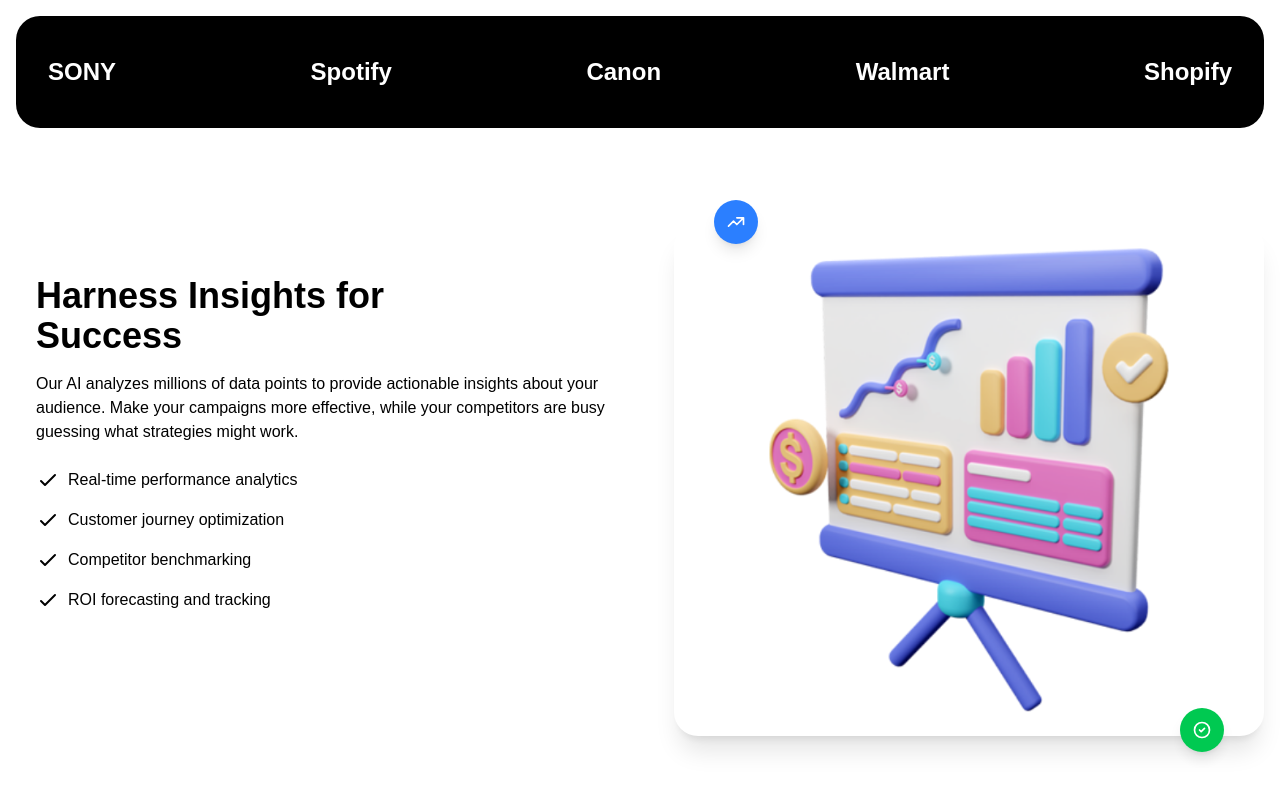
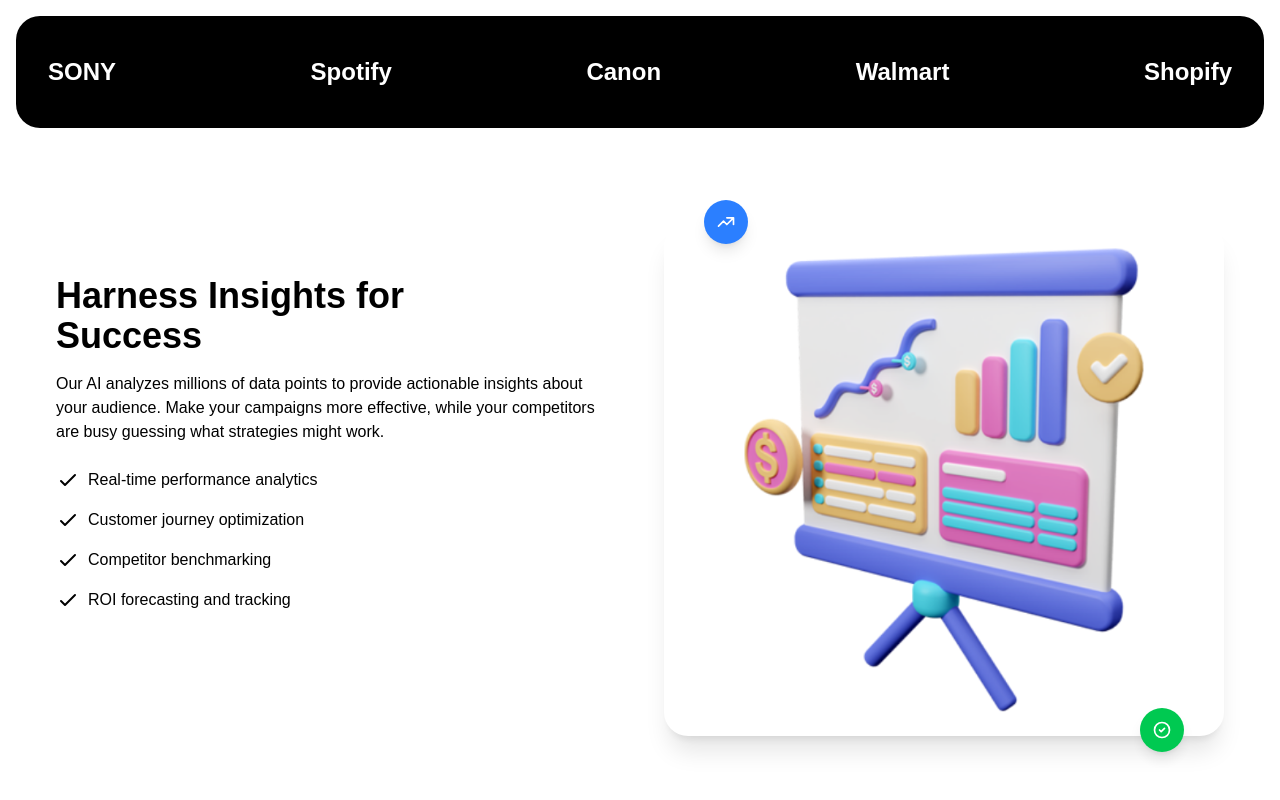
Before and after one commit to Ashan-Wijesinghe-997/Mint_Ai, a Next.js app in the folder frontend/: page / in a window 1280 px wide. Shown: the part 797-1597 px from the top of the page. Built offline with nearby package versions, Linux system fonts and the light colour scheme.

Commit message:
Increase gap

```diff
--- a/frontend/components/InsightSection.jsx
+++ b/frontend/components/InsightSection.jsx
@@ -4,7 +4,7 @@ import Board from "@/components/Assets/Board.png";
 
 export default function InsightSection() {
   return (
-    <section className="py-16 md:py-24 px-4 bg-gradient-to-br from-accent/50 to-white ml-5">
+    <section className="py-16 md:py-24 px-4 bg-gradient-to-br from-accent/50 to-white ml-10 mr-10">
       <div className="container mx-auto">
         <div className="flex flex-col-reverse md:flex-row items-center gap-12">
           {/* Text on Left */}
```
